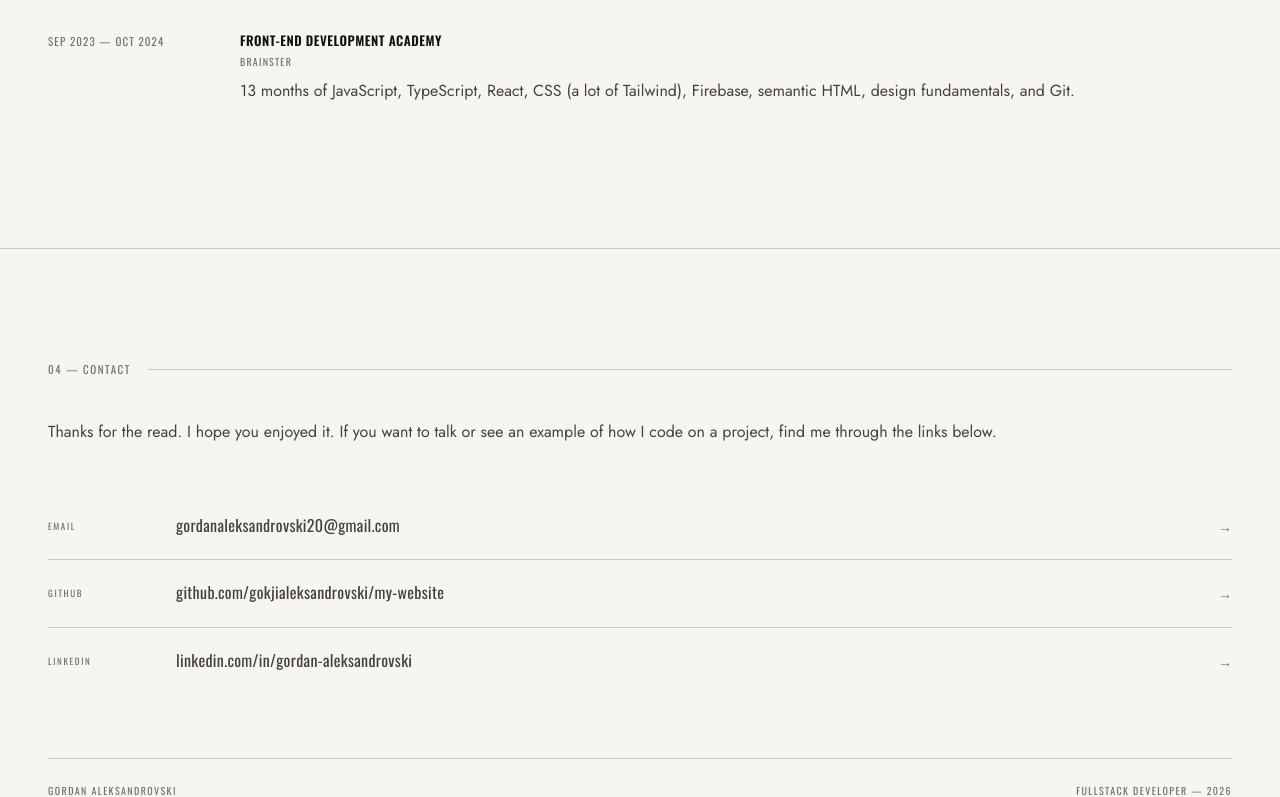
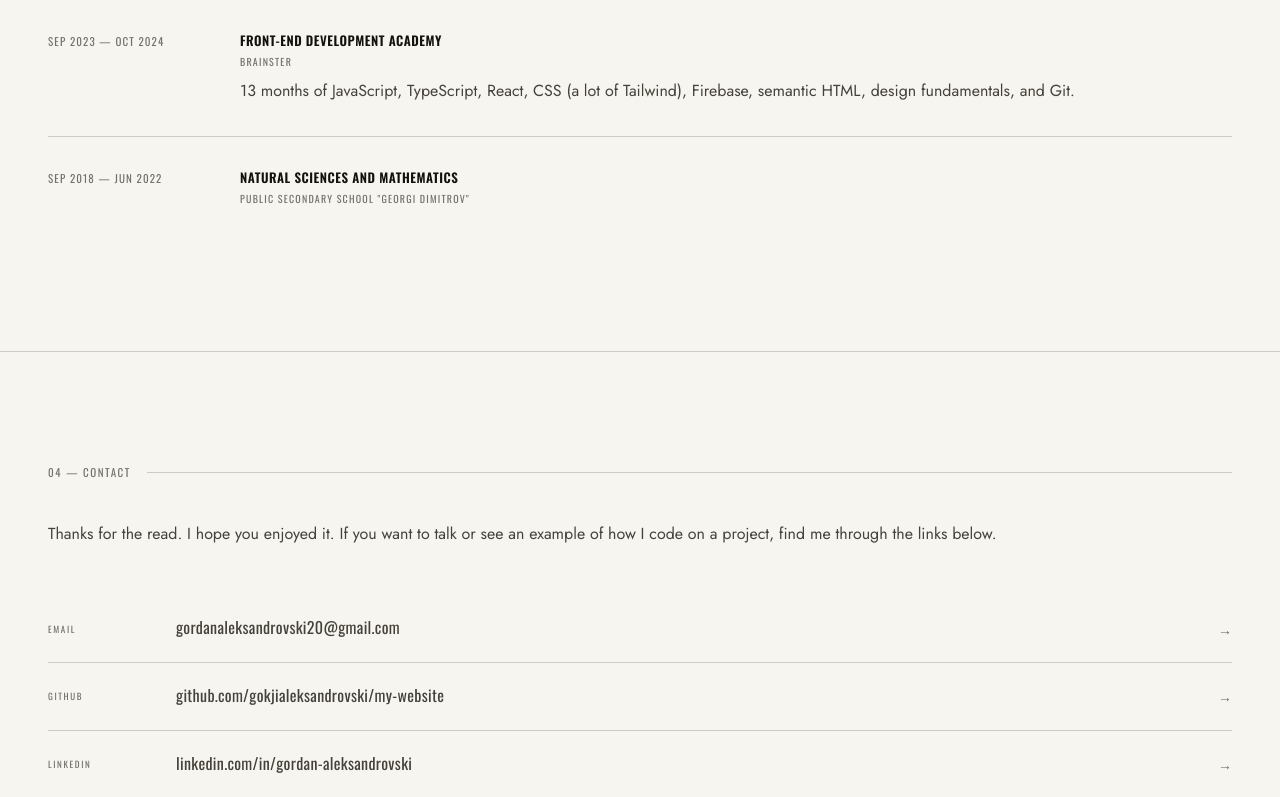
Before and after one commit to gokjialeksandrovski/my-website, a Next.js app: page / in a window 1280 px wide. Shown: the part 3057-3854 px from the top of the page. Built offline with nearby package versions, Linux system fonts and the light colour scheme; no server answers.

Commit message:
feat(education): add Georgi Dimitrov secondary school entry

```diff
--- a/data/education.ts
+++ b/data/education.ts
@@ -14,4 +14,10 @@ export const education: readonly EducationEntry[] = [
     period: "Sep 2023 — Oct 2024",
     note: "13 months of JavaScript, TypeScript, React, CSS (a lot of Tailwind), Firebase, semantic HTML, design fundamentals, and Git.",
   },
+  {
+    id: "edu-02",
+    institution: "Public Secondary School \"Georgi Dimitrov\"",
+    program: "Natural Sciences and Mathematics",
+    period: "Sep 2018 — Jun 2022",
+  },
 ]
```
